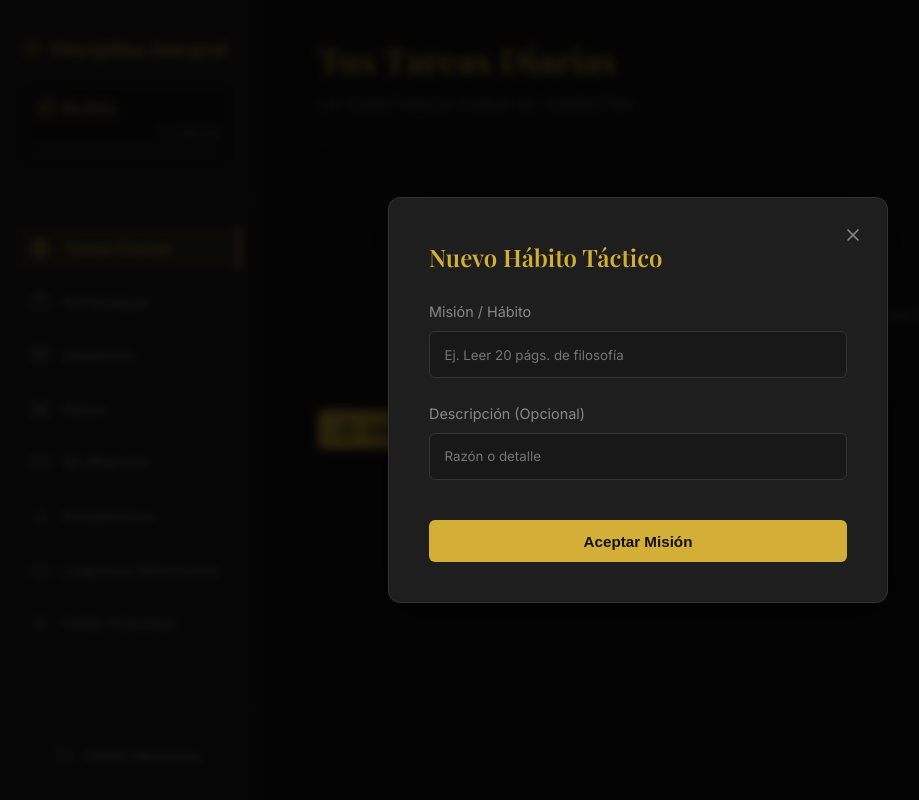
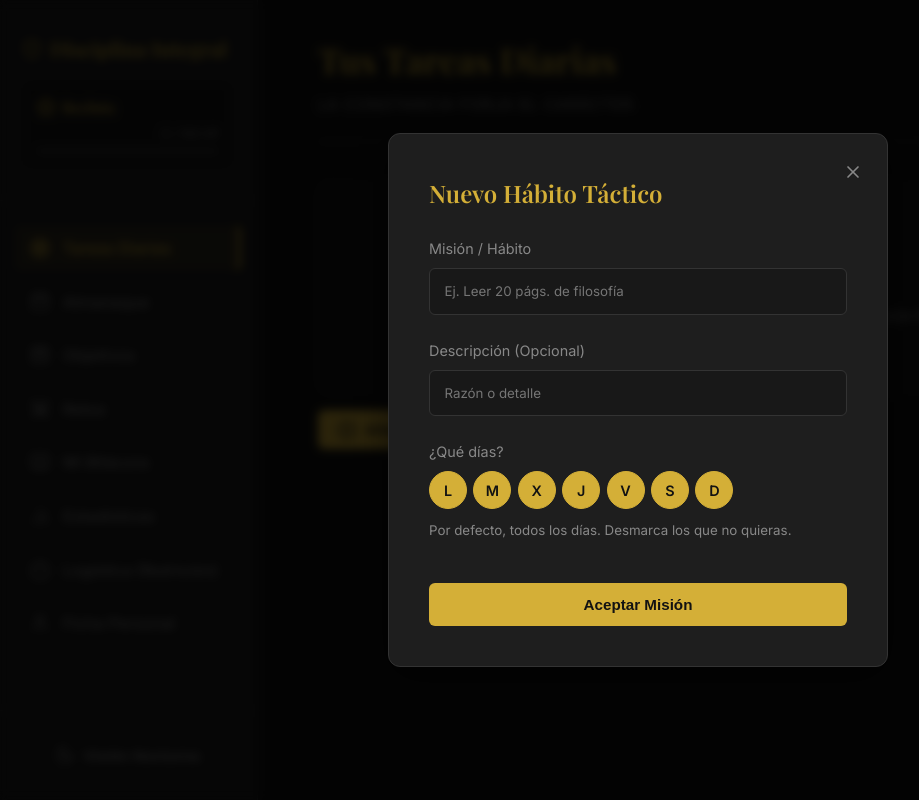
Before and after one commit to Wyll00/Habitos_Game, a Flask app: page / in a window 1280 px wide, after a click on "Añadir Tarea Diaria". Shown: the whole page, without its empty margins (2-921 px from the left). Run offline with Flask 3, Linux system fonts and the light colour scheme; data comes from the database, SQL or seed files in the repository; data that the repository does not hold is empty; some libraries are stand-ins or nearby versions.

Commit message:
Tareas diarias: borrar y elegir días de la semana
- Nueva columna Habit.days (0=Lun..6=Dom) con migración automática al arrancar
- Filtro por día de la semana en hábitos, slider y almanaque
- Endpoint DELETE /api/habit/<id> (borra también su historial)
- Formulario con selector de días (chips L-M-X-J-V-S-D) y botón de borrar por tarea

Co-Authored-By: Claude Opus 4.8 <noreply@anthropic.com>

```diff
--- a/app.py
+++ b/app.py
@@ -5,6 +5,7 @@ import calendar
 from flask import Flask, render_template, request, jsonify, redirect, url_for, session
 from werkzeug.utils import secure_filename
 from flask_sqlalchemy import SQLAlchemy
+from sqlalchemy import inspect
 from dotenv import load_dotenv
 
 # Carga el .env que está junto a este archivo (independiente del directorio actual)
@@ -45,6 +46,8 @@ class Habit(db.Model):
     description = db.Column(db.String(200))
     streak = db.Column(db.Integer, default=0)
     created_at = db.Column(db.DateTime, default=datetime.utcnow)
+    # Días de la semana en que aplica: "0,1,2,3,4,5,6" (0=Lun ... 6=Dom)
+    days = db.Column(db.String(20), default='0,1,2,3,4,5,6')
 
 class HabitLog(db.Model):
     id = db.Column(db.Integer, primary_key=True)
@@ -129,8 +132,20 @@ def get_rank_info(xp):
             return {"name": name, "progress": progress, "xp": xp, "max_xp": max_xp}
     return {"name": "General de 5 Estrellas", "progress": 100, "xp": xp, "max_xp": xp}
 
+def ensure_schema():
+    """Migración ligera: añade columnas nuevas a tablas que ya existen."""
+    cols = [c['name'] for c in inspect(db.engine).get_columns('habit')]
+    if 'days' not in cols:
+        try:
+            db.session.execute(db.text(
+                "ALTER TABLE habit ADD COLUMN days VARCHAR(20) DEFAULT '0,1,2,3,4,5,6'"))
+            db.session.commit()
+        except Exception:
+            db.session.rollback()
+
 with app.app_context():
     db.create_all()
+    ensure_schema()
 
 # ================= AUTENTICACIÓN =================
 @app.context_processor
@@ -197,23 +212,34 @@ def index():
     return render_template('index.html', today=today, entries=entries, profile=profile, challenges=challenges, rank_info=rank_info)
 
 # --- APIs Hábitos (Diarios) ---
+def habit_active_on(habit, target_date):
+    """True si el hábito aplica ese día: creado en/antes de la fecha y ese día de la semana."""
+    if habit.created_at.date() > target_date:
+        return False
+    days = (habit.days or '0,1,2,3,4,5,6').split(',')
+    return str(target_date.weekday()) in days
+
 @app.route('/api/habits/<date_str>', methods=['GET'])
 def get_habits(date_str):
     target_date = datetime.strptime(date_str, '%Y-%m-%d').date()
     habits = Habit.query.all()
     res = []
     for h in habits:
-        # Solo mostramos hábitos creados en o antes de esta fecha
-        if h.created_at.date() <= target_date:
+        if habit_active_on(h, target_date):
             log = HabitLog.query.filter_by(habit_id=h.id, date=target_date).first()
             is_completed = log.completed if log else False
-            res.append({'id': h.id, 'name': h.name, 'description': h.description, 'streak': h.streak, 'completed': is_completed})
+            res.append({'id': h.id, 'name': h.name, 'description': h.description,
+                        'streak': h.streak, 'completed': is_completed, 'days': h.days})
     return jsonify(res)
 
 @app.route('/api/habit/new', methods=['POST'])
 def new_habit():
     data = request.json
-    h = Habit(name=data['name'], description=data.get('description', ''))
+    # Días seleccionados (0=Lun ... 6=Dom); si no llegan, todos los días
+    raw = data.get('days') or '0,1,2,3,4,5,6'
+    valid = [t for t in str(raw).split(',') if t in {'0', '1', '2', '3', '4', '5', '6'}]
+    days = ','.join(valid) if valid else '0,1,2,3,4,5,6'
+    h = Habit(name=data['name'], description=data.get('description', ''), days=days)
     db.session.add(h)
     db.session.commit()
     return jsonify({'success': True})
@@ -252,6 +278,15 @@ def toggle_habit(habit_id, date_str):
 
     return jsonify({'success': True, 'completed': log.completed, 'streak': h.streak, 'new_xp': profile.xp if profile else 0, 'rank_info': rank_info})
 
+@app.route('/api/habit/<int:habit_id>', methods=['DELETE'])
+def delete_habit(habit_id):
+    h = Habit.query.get_or_404(habit_id)
+    # Borra también su historial para no dejar registros huérfanos
+    HabitLog.query.filter_by(habit_id=habit_id).delete()
+    db.session.delete(h)
+    db.session.commit()
+    return jsonify({'success': True})
+
 # --- APIs Slider Semanal (Progreso Diario) ---
 @app.route('/api/week_slider', methods=['GET'])
 def get_week_slider():
@@ -265,7 +300,7 @@ def get_week_slider():
         current_date = start_date + timedelta(days=i)
 
         # Calcular progreso de Hábitos Diarios para esta fecha
-        habits = [h for h in Habit.query.all() if h.created_at.date() <= current_date]
+        habits = [h for h in Habit.query.all() if habit_active_on(h, current_date)]
         total = len(habits)
 
         completed = 0
@@ -448,7 +483,7 @@ def get_almanac_month(year, month):
         current_date = date(year, month, day)
 
         # Calcular progreso de Hábitos Diarios para esta fecha
-        habits = [h for h in Habit.query.all() if h.created_at.date() <= current_date]
+        habits = [h for h in Habit.query.all() if habit_active_on(h, current_date)]
         total = len(habits)
 
         completed = 0
--- a/static/css/style.css
+++ b/static/css/style.css
@@ -649,3 +649,67 @@ body {
 
 .meal-log-info h4 { margin-bottom: 0.2rem; }
 .meal-log-macros { font-size: 0.8rem; color: var(--text-muted); }
+
+/* ==================================
+   TAREAS DIARIAS: días + borrar
+=================================== */
+/* Selector de días en el modal de nueva tarea */
+.day-picker {
+    display: flex;
+    gap: 0.4rem;
+    flex-wrap: wrap;
+}
+.day-chip {
+    cursor: pointer;
+    user-select: none;
+}
+.day-chip input {
+    position: absolute;
+    opacity: 0;
+    pointer-events: none;
+}
+.day-chip span {
+    display: flex;
+    align-items: center;
+    justify-content: center;
+    width: 38px;
+    height: 38px;
+    border-radius: 50%;
+    border: 1px solid var(--border-color);
+    color: var(--text-muted);
+    font-weight: 600;
+    transition: all 0.15s ease;
+}
+.day-chip input:checked + span {
+    background: var(--accent-gold);
+    border-color: var(--accent-gold);
+    color: #121212;
+}
+
+/* Etiqueta de días junto al nombre de la tarea (cuando no es todos los días) */
+.habit-days {
+    display: inline-block;
+    font-size: 0.65rem;
+    font-weight: 600;
+    letter-spacing: 0.5px;
+    color: var(--accent-gold);
+    border: 1px solid var(--border-color);
+    border-radius: 4px;
+    padding: 1px 6px;
+    margin-left: 0.4rem;
+    vertical-align: middle;
+}
+
+/* Botón de borrar tarea */
+.delete-btn {
+    background: transparent;
+    border: none;
+    color: var(--text-muted);
+    cursor: pointer;
+    padding: 0.3rem;
+    display: flex;
+    align-items: center;
+    transition: color 0.15s ease;
+}
+.delete-btn:hover { color: var(--accent-burgundy); }
+.delete-btn .lucide { width: 18px; height: 18px; }
--- a/static/js/main.js
+++ b/static/js/main.js
@@ -153,6 +153,7 @@ async function submitHabit(event) {
     event.preventDefault();
     const nameInput = document.getElementById('habit-name');
     const descInput = document.getElementById('habit-desc');
+    const days = Array.from(document.querySelectorAll('.habit-day-cb:checked')).map(cb => cb.value).join(',');
 
     try {
         const response = await fetch('/api/habit/new', {
@@ -160,7 +161,8 @@ async function submitHabit(event) {
             headers: { 'Content-Type': 'application/json' },
             body: JSON.stringify({
                 name: nameInput.value,
-                description: descInput.value
+                description: descInput.value,
+                days: days
             })
         });
 
@@ -169,6 +171,7 @@ async function submitHabit(event) {
             closeModal('habit-modal');
             nameInput.value = '';
             descInput.value = '';
+            document.querySelectorAll('.habit-day-cb').forEach(cb => cb.checked = true);
             const currentDate = document.getElementById('calendar-date').value;
             loadHabitsForDate(currentDate);
             loadWeekSlider();
@@ -289,6 +292,30 @@ function selectDate(dateStr) {
     loadHabitsForDate(dateStr);
 }
 
+const DAY_LETTERS = ['L', 'M', 'X', 'J', 'V', 'S', 'D'];
+function daysLabel(daysStr) {
+    if (!daysStr) return '';
+    const arr = daysStr.split(',').filter(x => x !== '');
+    if (arr.length === 7) return ''; // todos los días -> no mostrar etiqueta
+    return arr.map(d => DAY_LETTERS[parseInt(d)]).join('·');
+}
+
+async function deleteHabit(id, dateStr) {
+    if (!confirm('¿Eliminar esta tarea diaria? Se borrará para todos los días.')) return;
+    try {
+        const res = await fetch(`/api/habit/${id}`, { method: 'DELETE' });
+        if (res.ok) {
+            notyf.success('Tarea eliminada');
+            loadHabitsForDate(dateStr);
+            loadWeekSlider();
+        } else {
+            notyf.error('No se pudo eliminar');
+        }
+    } catch (e) {
+        notyf.error('Error al eliminar');
+    }
+}
+
 async function loadHabitsForDate(dateStr) {
     const list = document.getElementById('habits-list');
     if (!list) return;
@@ -312,11 +339,13 @@ async function loadHabitsForDate(dateStr) {
                 const completedClass = h.completed ? 'completed' : '';
                 const emptyCircle = h.completed ? '' : '<span class="empty-circle"></span>';
                 const checkHTML = h.completed ? `<i data-lucide="${checkedIcon}" class="icon-check" style="color: var(--accent-gold);"></i>` : emptyCircle;
+                const dl = daysLabel(h.days);
+                const daysHTML = dl ? `<span class="habit-days">${dl}</span>` : '';
 
                 list.innerHTML += `
                 <div class="habit-card ${completedClass}" data-habit-id="${h.id}">
                     <div class="habit-content">
-                        <h3 class="habit-name">${h.name}</h3>
+                        <h3 class="habit-name">${h.name} ${daysHTML}</h3>
                         <p class="habit-desc">${h.description}</p>
                     </div>
                     <div class="habit-actions">
@@ -325,6 +354,9 @@ async function loadHabitsForDate(dateStr) {
                         </div>
                         <button class="toggle-btn" onclick="toggleHabit(${h.id}, '${dateStr}')">
                             ${checkHTML}
+                        </button>
+                        <button class="delete-btn" title="Eliminar tarea" onclick="deleteHabit(${h.id}, '${dateStr}')">
+                            <i data-lucide="trash-2"></i>
                         </button>
                     </div>
                 </div>`;
--- a/templates/index.html
+++ b/templates/index.html
@@ -433,6 +433,19 @@
                     <label for="habit-desc">Descripción (Opcional)</label>
                     <input type="text" id="habit-desc" placeholder="Razón o detalle">
                 </div>
+                <div class="form-group">
+                    <label>¿Qué días?</label>
+                    <div class="day-picker">
+                        <label class="day-chip"><input type="checkbox" class="habit-day-cb" value="0" checked><span>L</span></label>
+                        <label class="day-chip"><input type="checkbox" class="habit-day-cb" value="1" checked><span>M</span></label>
+                        <label class="day-chip"><input type="checkbox" class="habit-day-cb" value="2" checked><span>X</span></label>
+                        <label class="day-chip"><input type="checkbox" class="habit-day-cb" value="3" checked><span>J</span></label>
+                        <label class="day-chip"><input type="checkbox" class="habit-day-cb" value="4" checked><span>V</span></label>
+                        <label class="day-chip"><input type="checkbox" class="habit-day-cb" value="5" checked><span>S</span></label>
+                        <label class="day-chip"><input type="checkbox" class="habit-day-cb" value="6" checked><span>D</span></label>
+                    </div>
+                    <small style="color: var(--text-muted);">Por defecto, todos los días. Desmarca los que no quieras.</small>
+                </div>
                 <button type="submit" class="btn-primary btn-block">Aceptar Misión</button>
             </form>
         </div>
```
